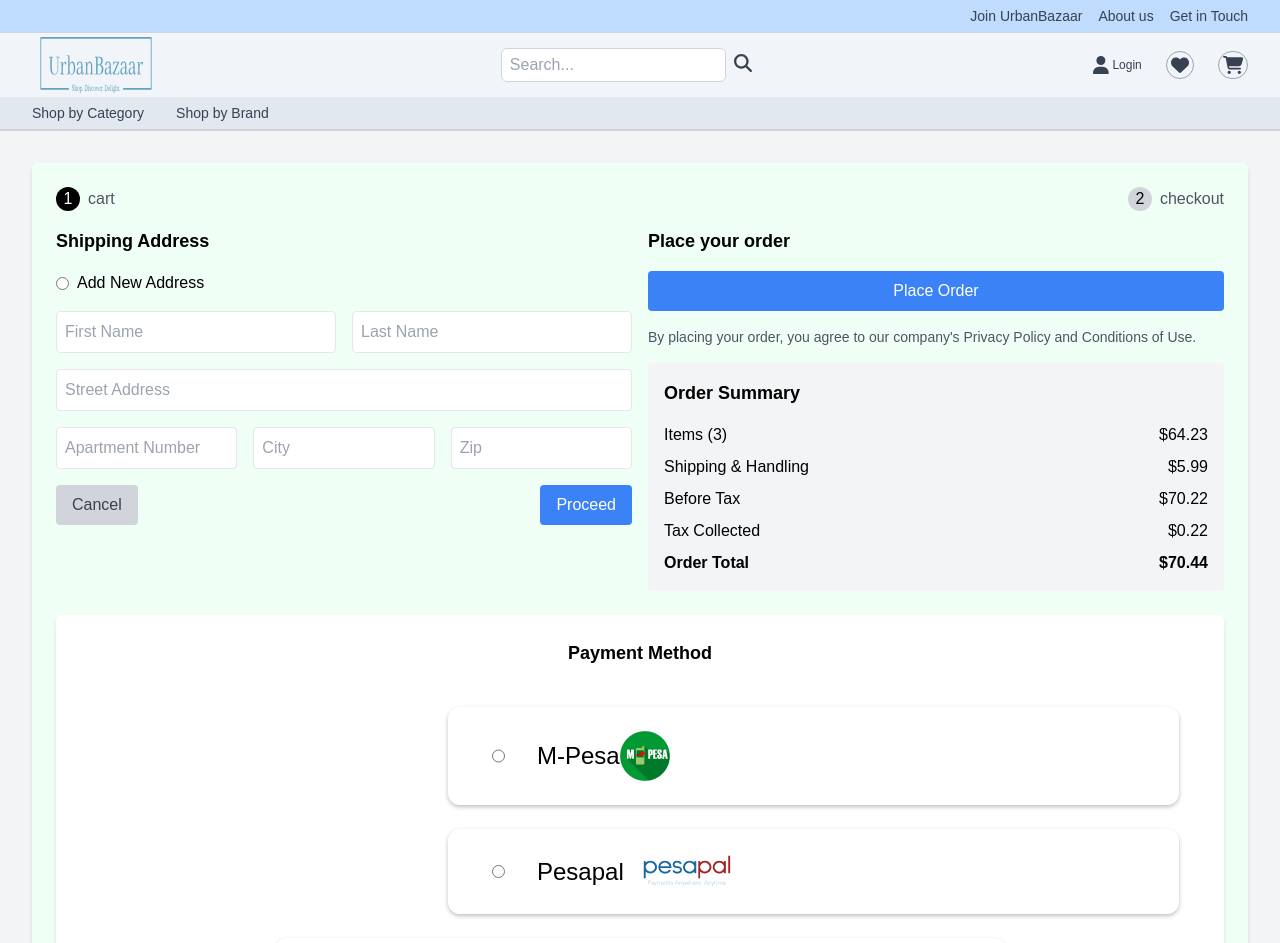
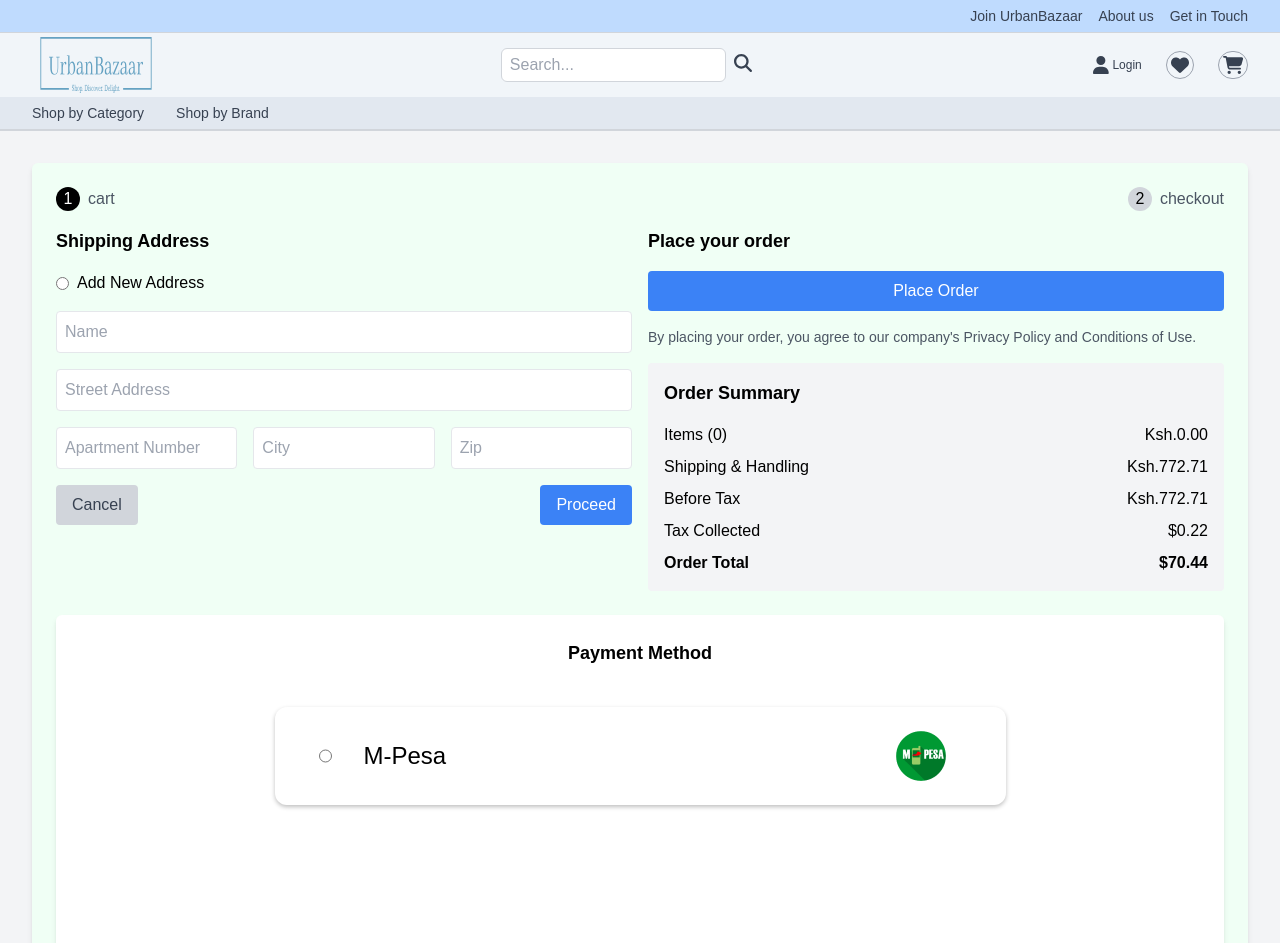
Before and after one commit to SylviaT01/UrbanBazaar, a React (Create React App) app in the folder frontend-urban-bazaar/: page /checkout in a window 1280 px wide. Shown: the top 943 px of the page. Built offline with nearby package versions, Linux system fonts and the light colour scheme.

Commit message:
adding functionality to the order summary

```diff
--- a/frontend-urban-bazaar/src/Forms /Checkout.jsx
+++ b/frontend-urban-bazaar/src/Forms /Checkout.jsx
@@ -1,16 +1,31 @@
-import React, { useState } from "react";
+import React, { useState,useEffect } from "react";
 import mpesa from "../assets/mpesa.png";
 import pesapal from "../assets/pesapal.png";
 import Paypal from "../assets/Paypal.png";
 
 function Checkout() {
   const [paymentMethod, setPaymentMethod] = useState("");
-  const [firstName, setFirstName] = useState("");
-  const [lastName, setLastName] = useState("");
+  const [name, setName] = useState("");
   const [streetAddress, setStreetAddress] = useState("");
   const [apartmentNumber, setApartmentNumber] = useState("");
   const [city, setCity] = useState("");
   const [zip, setZip] = useState("");
+  const [cartItems, setCartItems] = useState([]);
+  const [cartTotal, setCartTotal] = useState(0);
+
+  useEffect(() => {
+    // Fetch cart data from localStorage or your state management system
+    const storedCartItems = JSON.parse(localStorage.getItem("cartItems")) || [];
+    setCartItems(storedCartItems);
+
+    // Calculate the cart total
+    const total = storedCartItems.reduce(
+      (acc, item) => acc + item.price * item.quantity,
+      0
+    );
+    setCartTotal(total.toFixed(2)); // Fixed to two decimal places
+  }, []);
+
 
   const handlePaymentMethodChange = (method) => {
     setPaymentMethod(method);
@@ -20,8 +35,7 @@ function Checkout() {
     e.preventDefault();
 
     const shippingData = {
-      firstName,
-      lastName,
+      name,
       streetAddress,
       apartmentNumber,
       city,
@@ -29,7 +43,7 @@ function Checkout() {
     };
 
     try {
-      const response = await fetch("", {
+      const response = await fetch("http://127.0.0.1:5000/", {
         method: "POST",
         headers: {
           "Content-Type": "application/json",
@@ -48,7 +62,7 @@ function Checkout() {
     }
   };
 
-  const handlePaymentFormSubmit = async (e) => {
+  const handlePaymentFormsubmit = async (e) => {
     e.preventDefault();
 
     const paymentData = {
@@ -112,19 +126,12 @@ function Checkout() {
                   Add New Address
                 </label>
               </div>
-              <div className="grid grid-cols-2 gap-4 mb-4">
+              <div className="mb-4">
                 <input
                   type="text"
-                  placeholder="First Name"
-                  value={firstName}
-                  onChange={(e) => setFirstName(e.target.value)}
-                  className="border p-2 rounded w-full"
-                />
-                <input
-                  type="text"
-                  placeholder="Last Name"
-                  value={lastName}
-                  onChange={(e) => setLastName(e.target.value)}
+                  placeholder="Name"
+                  value={name}
+                  onChange={(e) => setName(e.target.value)}
                   className="border p-2 rounded w-full"
                 />
               </div>
@@ -188,16 +195,24 @@ function Checkout() {
             <div className="bg-gray-100 p-4 rounded">
               <h3 className="text-lg font-semibold mb-4">Order Summary</h3>
               <div className="flex justify-between mb-2">
-                <span>Items (3)</span>
-                <span>$64.23</span>
+                <span>Items ({cartItems.length})</span>
+                <span>Ksh.{cartTotal}</span>
               </div>
+              {cartItems.map((item) => (
+                <div className="flex justify-between mb-2" key={item.id}>
+                  <span>
+                    {item.name} (x{item.quantity})
+                  </span>
+                  <span>Ksh.{(item.price * item.quantity).toFixed(2)}</span>
+                </div>
+              ))}
               <div className="flex justify-between mb-2">
                 <span>Shipping & Handling</span>
-                <span>$5.99</span>
+                <span>Ksh.772.71</span>
               </div>
               <div className="flex justify-between mb-2">
                 <span>Before Tax</span>
-                <span>$70.22</span>
+                <span>Ksh.{(parseFloat(cartTotal) + 772.71).toFixed(2)}</span>
               </div>
               <div className="flex justify-between mb-2">
                 <span>Tax Collected</span>
@@ -211,13 +226,10 @@ function Checkout() {
           </div>
         </div>
 
-        <div className="bg-white p-6 rounded-md shadow-md flex flex-col items-center gap-6">
+        <div className="bg-white p-6 rounded-md shadow-md flex flex-col items-center gap-6  h-[1000px]">
           <h2 className="text-lg font-semibold mb-4">Payment Method</h2>
-          <form
-            onSubmit={handlePaymentFormSubmit}
-            className="mx-auto max-w-sm space-y-6"
-          >
-            <div className="flex items-center mb-4">
+          <form className="mx-auto max-w-sm space-y-32 flex flex-col items-center">
+            <div className="flex items-center mb-4 s">
               <section className="flex flex-col rounded-none max-w-[731px]">
                 <div className="flex flex-wrap gap-5 justify-between px-11 py-6 w-[731px] rounded-xl bg-white bg-opacity-20 shadow-[0px_2px_4px_rgba(0,0,0,0.25)] max-md:px-5 max-md:max-w-full">
                   <div className="flex gap-6 my-auto">
@@ -230,7 +242,10 @@ function Checkout() {
                       onChange={() => handlePaymentMethodChange("mpesa")}
                       className="mr-2"
                     />
-                    <div className="flex justify-between w-full">
+                    <div
+                      className="flex justify-center"
+                      style={{ gap: "450px" }}
+                    >
                       <h2 className="my-auto text-2xl font-light text-black">
                         M-Pesa
                       </h2>
@@ -240,7 +255,6 @@ function Checkout() {
                 </div>
               </section>
             </div>
-
             {paymentMethod === "mpesa" && (
               <div className="mb-4 space-y-6">
                 <input
@@ -264,7 +278,6 @@ function Checkout() {
                 </div>
               </div>
             )}
-
             <div className="flex items-center mt-4">
               <section className="flex flex-col rounded-none max-w-[731px]">
                 <div className="flex flex-wrap gap-5 justify-between px-11 py-6 w-[731px] rounded-xl bg-white bg-opacity-20 shadow-[0px_2px_4px_rgba(0,0,0,0.25)] max-md:px-5 max-md:max-w-full">
@@ -278,7 +291,10 @@ function Checkout() {
                       onChange={() => handlePaymentMethodChange("pesapal")}
                       className="mr-2"
                     />
-                    <div className="flex justify-between w-full">
+                    <div
+                      className="flex justify-between"
+                      style={{ gap: "400px" }}
+                    >
                       <h2 className="my-auto text-2xl font-light text-black">
                         Pesapal
                       </h2>
@@ -312,7 +328,6 @@ function Checkout() {
                 </div>
               </div>
             )}
-
             <div className="flex flex-col items-center mt-4 gap-4">
               <section className="flex flex-col rounded-none max-w-[731px]">
                 <div className="flex flex-wrap gap-5 justify-between px-11 py-6 w-[731px] rounded-xl bg-white bg-opacity-20 shadow-[0px_2px_4px_rgba(0,0,0,0.25)] max-md:px-5 max-md:max-w-full">
@@ -326,7 +341,10 @@ function Checkout() {
                       onChange={() => handlePaymentMethodChange("paypal")}
                       className="mr-2"
                     />
-                    <div className="flex justify-between w-full">
+                    <div
+                      className="flex justify-center"
+                      style={{ gap: "450px" }}
+                    >
                       <h2 className="my-auto text-2xl font-light text-black">
                         Paypal
                       </h2>
@@ -335,8 +353,6 @@ function Checkout() {
                   </div>
                 </div>
               </section>
-            </div>
-
               {paymentMethod === "paypal" && (
                 <div className="mb-4 space-y-6">
                   <input
@@ -360,6 +376,7 @@ function Checkout() {
                   </div>
                 </div>
               )}
+            </div>
           </form>
         </div>
       </div>
```
Also changed, not shown: 1 other file (tests, documents, lock files or other folders). Lines whose indentation alone changed are shown as unchanged.
